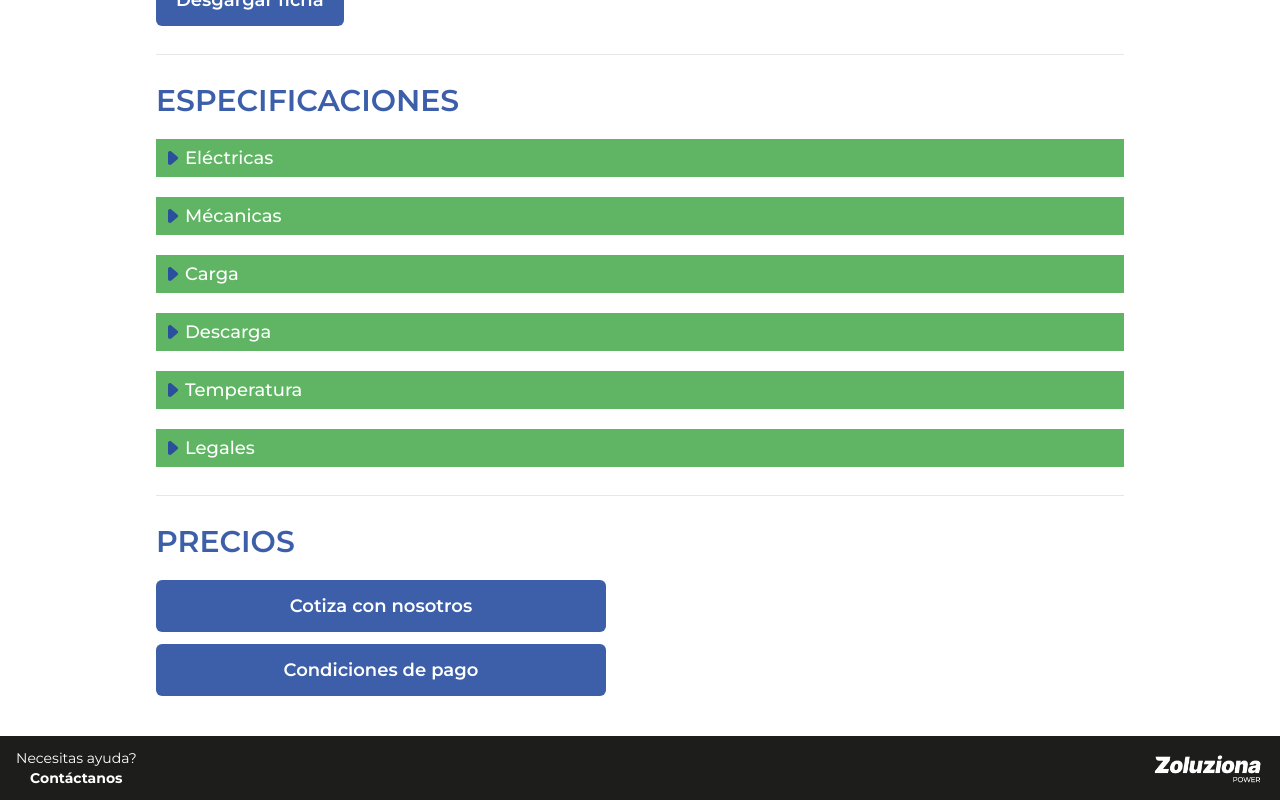
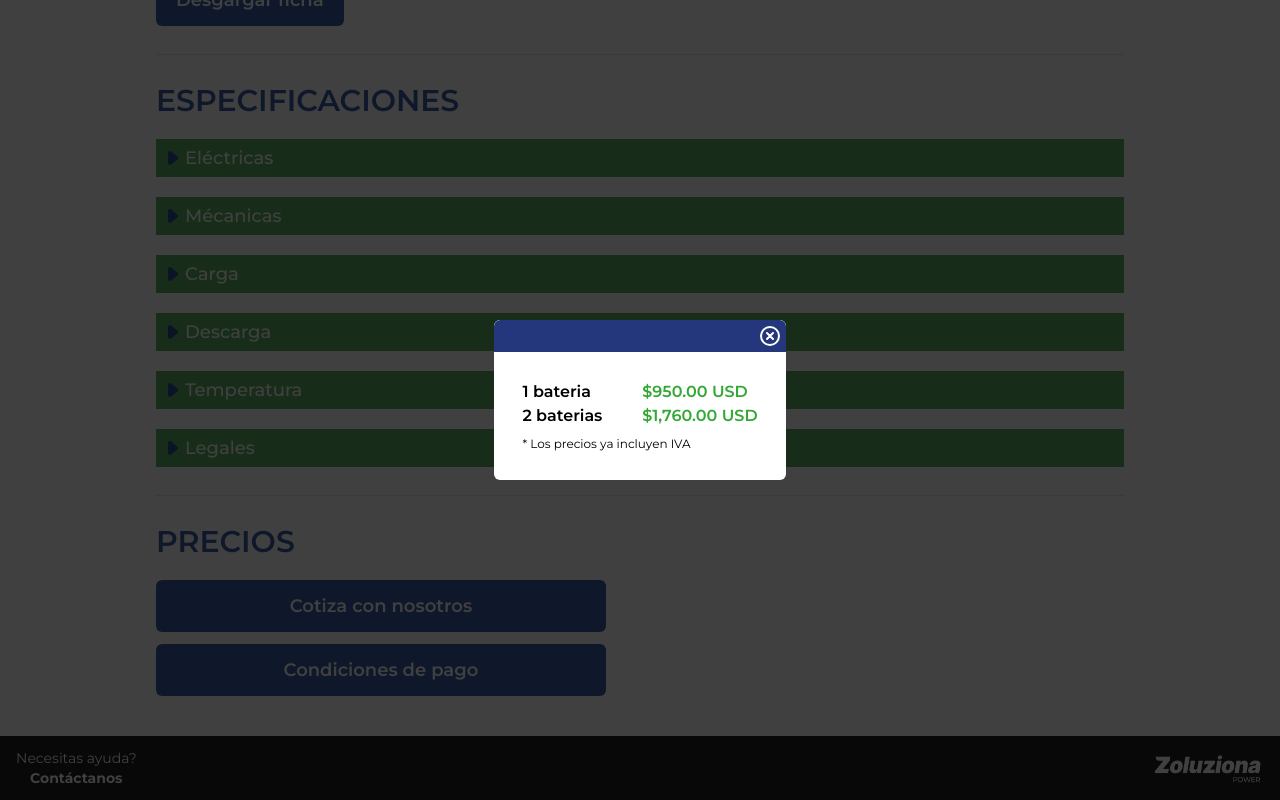
Before and after one commit to aencardenas/zoluziona-front, a React (Vite) app: page /product in a window 1280 px wide. Both pictures are taken after a click on the button "Cotiza con nosotros". Shown: the part 1007-1807 px from the top of the page. Built offline with nearby package versions, Linux system fonts and the light colour scheme.

Commit message:
feat: Modals ready

```diff
--- /dev/null
+++ b/src/components/ProductPaymentConditions.jsx
@@ -0,0 +1,14 @@
+export default function ProductPaymentConditions() {
+  return (
+    <>
+      <ul className="flex flex-col gap-3 list-disc py-5 pl-10 pr-5">
+        <li>El pago se realizará con el <strong>60% de anticipo</strong> y el resto (40%) contra entrega de la bateria LiFePO4</li>
+        <li>Los <strong>costos</strong> de la batería se encuentran <strong>en dólares americános</strong> (al tipo de cambio del momento de la operación)</li>
+        <li>Los precios <strong>incluyen IVA</strong></li>
+        <li>La <strong>vigencia</strong> de este presupuesto es de <strong>15 días</strong> a partir de la fecha de recepción del anticipo</li>
+        <li>Con la <strong>entrega</strong> de la batería <strong>empieza la garantía</strong> con sus especificaciones</li>
+        <li>Este presupuesto <strong>no incluye</strong> ningún trabajo y/o producto no especificado en él</li>
+      </ul>
+    </>
+  );
+}
--- a/src/pages/Product.jsx
+++ b/src/pages/Product.jsx
@@ -1,3 +1,4 @@
+import { useState } from "react";
 import Header from "../utils/Header";
 import Line from "../utils/Line";
 import ProductInfo from "../components/ProductInfo";
@@ -5,9 +6,21 @@ import ProductButton from "../utils/ProductButton";
 import PorductEspecifications from "../components/ProductEspecifications";
 import Footer from "../utils/Footer";
 import batteryImage from "../assets/images/battery.png";
-
+import Modal from "../utils/Modal";
+import ProductPaymentConditions from "../components/ProductPaymentConditions";
 
 export default function Product() {
+  const [open, setOpen] = useState(false);
+  const [open2, setOpen2] = useState(false);
+
+  const handleOpen = () => {
+    setOpen(!open);
+  };
+
+  const handleOpen2 = () => {
+    setOpen2(!open2);
+  };
+
   return (
     <>
       <Header />
@@ -20,7 +33,9 @@ export default function Product() {
             className="w-[240px] self-center lg:w-[400px]"
           />
           <div>
-            <h2 className="text-2xl font-semibold text-blue-62 lg:text-3xl mb-3">LiFePO4</h2>
+            <h2 className="text-2xl font-semibold text-blue-62 lg:text-3xl mb-3">
+              LiFePO4
+            </h2>
             <p className="text-sm lg:text-xl">
               Las baterías de fosfato de hierro y litio (LiFePO4) destacan por
               su mayor potencia de salida, carga rápida, peso reducido y vida
@@ -53,10 +68,31 @@ export default function Product() {
 
         <Line />
         <div className="flex flex-col gap-3 max-w-[450px]">
-          <h2 className="text-2xl font-semibold text-blue-62 lg:text-3xl mb-2">PRECIOS</h2>
-          <ProductButton text="Cotiza con nosotros" />
-          <ProductButton text="Condiciones de pago" />
+          <h2 className="text-2xl font-semibold text-blue-62 lg:text-3xl mb-2">
+            PRECIOS
+          </h2>
+          <ProductButton text="Cotiza con nosotros" onClick={handleOpen} />
+          <ProductButton text="Condiciones de pago" onClick={handleOpen2} />
         </div>
+        <Modal open={open} onClose={handleOpen}>
+          <div className="flex flex-col p-7 gap-2">
+            <div className="flex gap-10 font-semibold">
+              <div>
+                <p>1 bateria</p>
+                <p>2 baterias</p>
+              </div>
+              <div className="text-green-34">
+                <p>$950.00 USD</p>
+                <p>$1,760.00 USD</p>
+              </div>
+            </div>
+            <p className="text-xs">* Los precios ya incluyen IVA</p>
+          </div>
+        </Modal>
+
+        <Modal open={open2} onClose={handleOpen2} title="CONDICIONES DE PAGO">
+          <ProductPaymentConditions />
+        </Modal>
       </div>
 
       <div className="mt-10">
--- /dev/null
+++ b/src/utils/Modal.jsx
@@ -0,0 +1,37 @@
+export default function Modal({ children, open, onClose, title }) {
+  return (
+    <>
+      <article
+        className={`fixed z-50 top-0 p-5 left-0 w-full min-h-screen flex justify-center items-center bg-black bg-opacity-75 ${
+          open ? "" : "hidden"
+        }`}
+      >
+        <div className="bg-white flex flex-col justify-center items-center rounded-md overflow-x-auto">
+          <div className="bg-blue-85 w-full rounded-t-md flex justify-between items-center p-1 text-white ">
+            <h3 className="flex-grow text-center font-semibold text-lg" id="modalTitle">{title}</h3>
+            <svg
+              className="w-6 h-6 text-white cursor-pointer"
+              aria-hidden="true"
+              xmlns="http://www.w3.org/2000/svg"
+              width="24"
+              height="24"
+              fill="none"
+              viewBox="0 0 24 24"
+              onClick={onClose}
+            >
+              <path
+                stroke="currentColor"
+                strokeLinecap="round"
+                strokeLinejoin="round"
+                strokeWidth="2"
+                d="m15 9-6 6m0-6 6 6m6-3a9 9 0 1 1-18 0 9 9 0 0 1 18 0Z"
+              />
+            </svg>
+          </div>
+
+          {children}
+        </div>
+      </article>
+    </>
+  );
+}
--- a/src/utils/ProductButton.jsx
+++ b/src/utils/ProductButton.jsx
@@ -1,7 +1,7 @@
-export default function ProductButton(props){
+export default function ProductButton({text, onClick}){
     return(
-        <button className="bg-blue-62 text-white font-semibold rounded-md py-3 px-5 text-lg hover:bg-blue-85">
-           {props.text}
+        <button className="bg-blue-62 text-white font-semibold rounded-md py-3 px-5 text-lg hover:bg-blue-85" onClick={onClick}>
+           {text}
         </button>
     );
 
```
